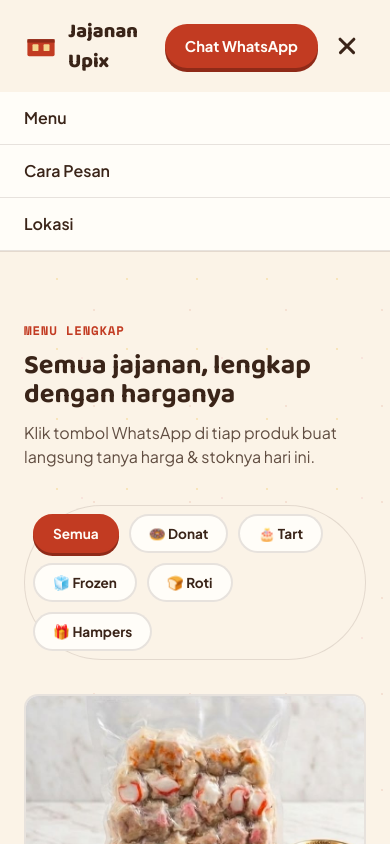
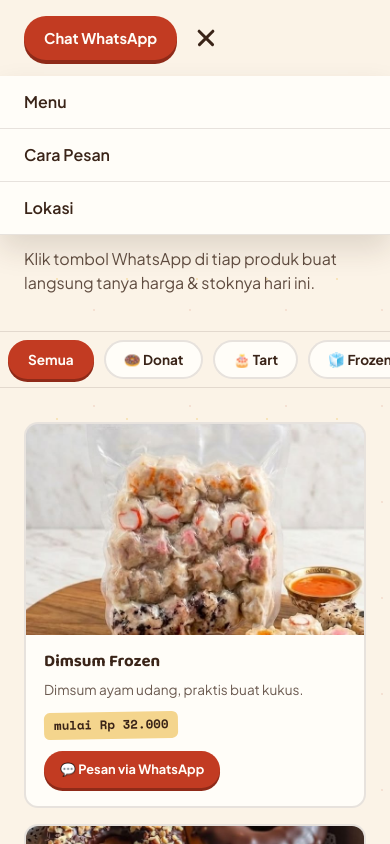
Before and after one commit to nadhifahmad-loops/jajananupix, a plain HTML site: page menu.html in a window 390 px wide. Both pictures are taken after a click on the button "Buka menu navigasi". Shown: the top 844 px of the page. Drawn offline with nearby package versions, Linux system fonts and the light colour scheme.

Commit message:
add file all

```diff
--- a/sitemap.xml
+++ b/sitemap.xml
@@ -1,12 +1,12 @@
 <?xml version="1.0" encoding="UTF-8"?>
 <urlset xmlns="http://www.sitemaps.org/schemas/sitemap/0.9">
   <url>
-    <loc>https://jajananupix.com/</loc>
+    <loc>https://jajananupix.vercel.app/</loc>
     <changefreq>weekly</changefreq>
     <priority>1.0</priority>
   </url>
   <url>
-    <loc>https://jajananupix.com/menu.html</loc>
+    <loc>https://jajananupix.vercel.app/menu.html</loc>
     <changefreq>weekly</changefreq>
     <priority>0.9</priority>
   </url>
--- a/styles.css
+++ b/styles.css
@@ -75,8 +75,10 @@
   .hamburger[aria-expanded="true"] span:nth-child(3){ transform:translateY(-7.5px) rotate(-45deg); }
   .mobile-menu{
     display:none; flex-direction:column;
+    position:absolute; top:100%; left:0; right:0;
     max-height:0; overflow:hidden; opacity:0;
     background:var(--paper); border-bottom:1px solid var(--line);
+    box-shadow:0 14px 28px rgba(58,36,24,0.14);
     transition:max-height .3s ease, opacity .25s ease;
   }
   .mobile-menu.open{ max-height:280px; opacity:1; }
@@ -87,6 +89,7 @@
   @media (max-width:760px){
     .nav-links{ display:none; }
     .hamburger{ display:flex; }
+    .brand{ display:none; }
     .mobile-menu{ display:flex; }
   }
 
@@ -366,3 +369,13 @@
     border-color:var(--container-red); box-shadow:0 3px 0 var(--container-red-dark);
   }
   .hidden{ display:none !important; }
+  @media (max-width:760px){
+    .filter-bar{
+      flex-wrap:nowrap; overflow-x:auto; scrollbar-width:none;
+      -webkit-overflow-scrolling:touch;
+      margin-left:-24px; margin-right:-24px; border-radius:0;
+      border-left:none; border-right:none;
+    }
+    .filter-bar::-webkit-scrollbar{ display:none; }
+    .filter-btn{ flex:0 0 auto; white-space:nowrap; }
+  }
```
Also changed, not shown: robots.txt.
